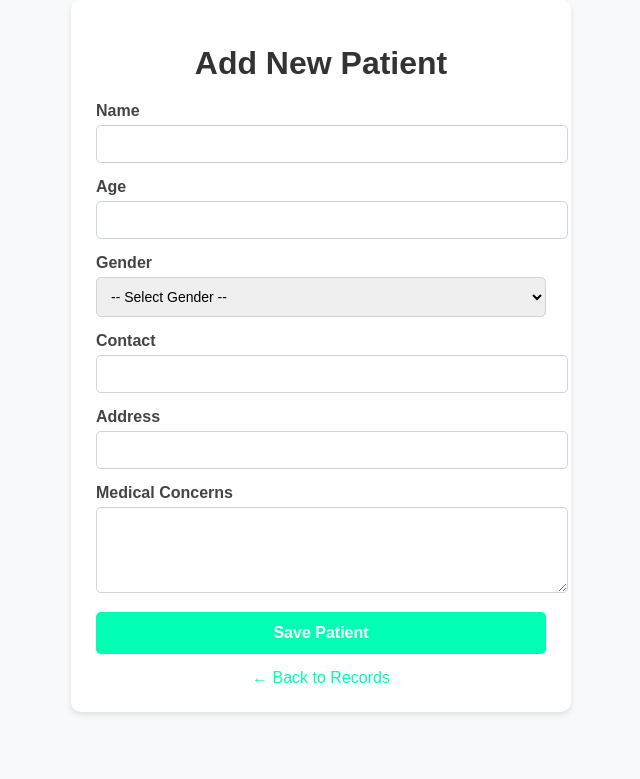
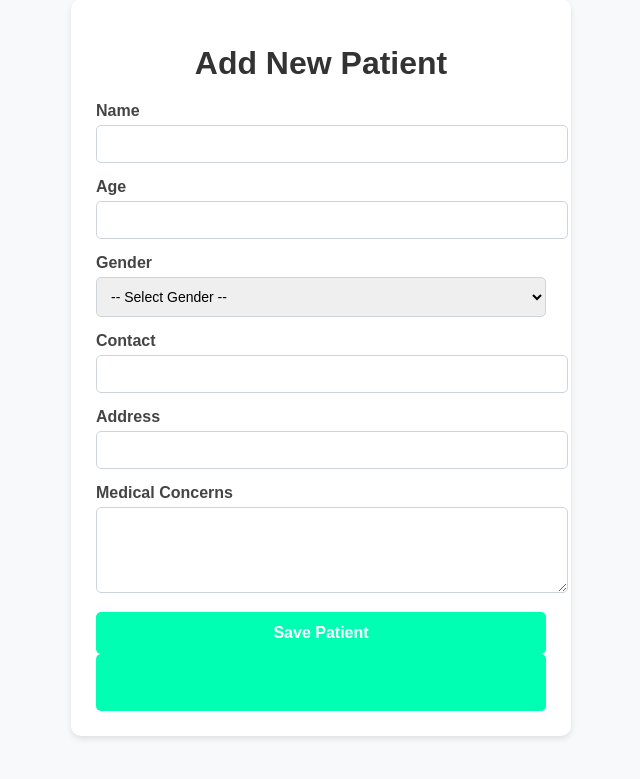
Before and after one commit to Felix141-ops/patientmanagement, a Flask app: page /add in a window 1280 px wide. Shown: the part 21-800 px from the top of the page, without its empty margins (319-959 px from the left). Run offline with Flask 3, Linux system fonts and the light colour scheme.

Commit message:
Change back link to a button element

```diff
--- a/templates/add.html
+++ b/templates/add.html
@@ -108,7 +108,7 @@
 
                 <button type="submit">Save Patient</button>
             </form>
-            <a href="/" class="back-link">← Back to Records</a>
+            <button><a href="/" class="back-link">Back to Records</a></button>
         </div>
     </div>
 </body>
```
